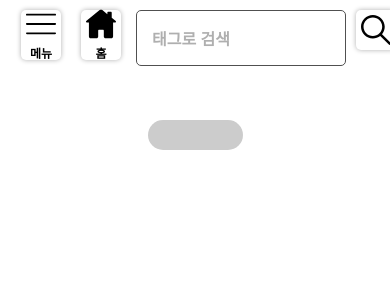
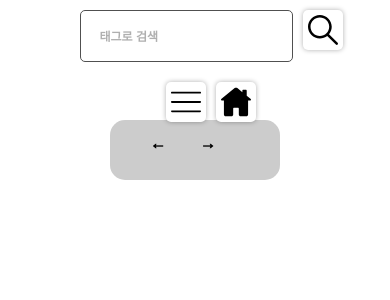
Before and after one commit to p-sw/Hana, a Django app: page /app/ in a window 390 px wide. Shown: the top 300 px of the page. Run offline with Django 4.2, Linux system fonts and the light colour scheme; the visitor is signed in with stand-in values (Sample User, id 1); data that the repository does not hold is empty; style sheets or scripts are compiled from the project's sources; some libraries are stand-ins or nearby versions; some web fonts are replaced.

Commit message:
Applied responsive

```diff
--- a/main/static/main/css/galleryblock.css
+++ b/main/static/main/css/galleryblock.css
@@ -33,6 +33,7 @@ section#gallery article.gallery-block {
 section#gallery article.gallery-block div {
   display: flex;
   flex-direction: row;
+  align-items: center;
   width: 100%;
   height: 100%;
   overflow: hidden;
@@ -45,6 +46,7 @@ section#gallery article.gallery-block div {
 section#gallery article.gallery-block div div.col {
   display: flex;
   flex-direction: column;
+  align-items: flex-start;
   width: 70%;
   height: 100%;
   margin-left: 20px;
@@ -53,6 +55,7 @@ section#gallery article.gallery-block div div.col {
   section#gallery article.gallery-block div div.col {
     width: 100%;
     margin-left: 0;
+    align-items: center;
   }
 }
 section#gallery article.gallery-block div a.lillie {
@@ -63,11 +66,14 @@ section#gallery article.gallery-block div a.lillie {
 }
 @media (max-width: 600px) {
   section#gallery article.gallery-block div a.lillie {
-    width: 50%;
+    width: 100%;
+    max-height: 300px;
   }
 }
-section#gallery article.gallery-block div a.lillie div, section#gallery article.gallery-block div a.lillie picture {
+section#gallery article.gallery-block div a.lillie div, section#gallery article.gallery-block div a.lillie picture, section#gallery article.gallery-block div a.lillie img {
   margin-left: 0;
+  max-width: 100%;
+  max-height: 300px;
 }
 section#gallery article.gallery-block div h1.lillie {
   font-family: "Pretendard", sans-serif;
@@ -114,6 +120,12 @@ section#gallery article.gallery-block div div[class$=content] {
   font-size: 20px;
   display: flex;
   flex-direction: column;
+  align-items: flex-start;
+}
+@media (max-width: 600px) {
+  section#gallery article.gallery-block div div[class$=content] {
+    align-items: center;
+  }
 }
 section#gallery article.gallery-block div div[class$=content] a:not([href]) {
   cursor: default;
--- a/main/static/main/css/galleryblock.scss
+++ b/main/static/main/css/galleryblock.scss
@@ -37,6 +37,7 @@ section#gallery {
     div {
       display: flex;
       flex-direction: row;
+      align-items: center;
 
       width: 100%;
       height: 100%;
@@ -50,6 +51,7 @@ section#gallery {
       div.col {
         display: flex;
         flex-direction: column;
+        align-items: flex-start;
 
         width: 70%;
         height: 100%;
@@ -60,6 +62,8 @@ section#gallery {
           width: 100%;
 
           margin-left: 0;
+
+          align-items: center;
         }
       }
 
@@ -70,13 +74,16 @@ section#gallery {
         height: 100%;
 
         @media (max-width: 600px) {
-          width: 50%;
+          width: 100%;
+          max-height: 300px;
         }
 
         background-color: #000;
 
-        div,picture {
+        div,picture,img {
           margin-left: 0;
+          max-width: 100%;
+          max-height: 300px;
         }
       }
 
@@ -143,6 +150,11 @@ section#gallery {
 
         display: flex;
         flex-direction: column;
+        align-items: flex-start;
+
+        @media (max-width: 600px) {
+          align-items: center;
+        }
 
         a:not([href]) {
           cursor: default;
--- a/main/static/main/css/nav.css
+++ b/main/static/main/css/nav.css
@@ -11,6 +11,12 @@ section.toolbar {
   position: fixed;
   top: 0;
 }
+@media (max-width: 400px) {
+  section.toolbar {
+    flex-direction: column-reverse;
+    align-items: center;
+  }
+}
 section.toolbar nav {
   display: flex;
   flex-direction: column;
@@ -18,6 +24,11 @@ section.toolbar nav {
   align-items: flex-start;
   gap: 20px;
   padding: 10px 5px;
+}
+@media (max-width: 400px) {
+  section.toolbar nav {
+    gap: 10px;
+  }
 }
 section.toolbar nav button {
   display: flex;
@@ -36,8 +47,14 @@ section.toolbar nav button {
 }
 @media (max-width: 600px) {
   section.toolbar nav button {
+    width: 50px;
+    height: 60px;
+  }
+}
+@media (max-width: 400px) {
+  section.toolbar nav button {
     width: 40px;
-    height: 50px;
+    height: 40px;
   }
 }
 section.toolbar nav button:hover {
@@ -66,6 +83,11 @@ section.toolbar nav button::after {
     opacity: 1;
   }
 }
+@media (max-width: 400px) {
+  section.toolbar nav button::after {
+    display: none;
+  }
+}
 @media (min-width: 600px) {
   section.toolbar nav button::after {
     opacity: 0;
@@ -89,6 +111,11 @@ section.toolbar nav div.control {
   align-items: center;
   gap: 20px;
 }
+@media (max-width: 400px) {
+  section.toolbar nav div.control {
+    gap: 10px;
+  }
+}
 section.toolbar nav div.control button {
   transition: all 0.1s;
 }
@@ -106,10 +133,27 @@ section.toolbar nav div.content {
   align-items: center;
   gap: 20px;
 }
+@media (max-width: 400px) {
+  section.toolbar nav div.content {
+    gap: 10px;
+  }
+}
 section.toolbar nav div.content button {
   width: 40px;
   height: 40px;
   transition: all 0.2s;
+}
+@media (max-width: 600px) {
+  section.toolbar nav div.content button {
+    width: 50px;
+    height: 60px;
+  }
+}
+@media (max-width: 400px) {
+  section.toolbar nav div.content button {
+    width: 40px;
+    height: 40px;
+  }
 }
 section.toolbar nav div.content button:hover {
   transform: scale(1) translateY(-6px) !important;
@@ -137,6 +181,11 @@ section.toolbar div.searchbar {
   justify-content: center;
   align-items: flex-start;
   padding: 10px;
+}
+@media (max-width: 400px) {
+  section.toolbar div.searchbar {
+    width: 100%;
+  }
 }
 section.toolbar div.searchbar div.searchbar-container {
   display: flex;
@@ -246,11 +295,21 @@ section.toolbar div.searchbar div.searchbar-container div.searchbar-input input.
   border-radius: 5px;
   background-color: #fff;
 }
+@media (max-width: 400px) {
+  section.toolbar div.searchbar div.searchbar-container div.searchbar-input input.main-input {
+    min-width: 80%;
+  }
+}
 section.toolbar div.searchbar div.searchbar-container div.searchbar-input input.main-input::placeholder {
   font-family: "Pretendard", sans-serif;
   font-size: 16px;
   font-weight: 600;
   color: rgba(0, 0, 0, 0.3137254902);
+}
+@media (max-width: 400px) {
+  section.toolbar div.searchbar div.searchbar-container div.searchbar-input input.main-input::placeholder {
+    font-size: 12px;
+  }
 }
 section.toolbar div.searchbar div.searchbar-container div.searchbar-input input.main-input:focus {
   outline: none;
@@ -297,6 +356,11 @@ section.toolbar div.searchbar div.searchbar-container div.suggests div.item span
   font-weight: 600;
   color: #000;
 }
+@media (max-width: 400px) {
+  section.toolbar div.searchbar div.searchbar-container div.suggests div.item span {
+    font-size: 12px;
+  }
+}
 section.toolbar div.searchbar button.search {
   display: flex;
   flex-direction: column;
--- a/main/static/main/css/nav.scss
+++ b/main/static/main/css/nav.scss
@@ -3,6 +3,7 @@
 $toolbar-element-length: 2;
 
 $nav-gap: 20px;
+$nav-gap-400: 10px;
 $nav-button-hover-move-px: 6px;
 
 section.toolbar {
@@ -10,6 +11,11 @@ section.toolbar {
   flex-direction: row;
   justify-content: space-between;
   align-items: flex-start;
+
+  @media (max-width: 400px) {
+    flex-direction: column-reverse;
+    align-items: center;
+  }
 
   padding: 0 8px;
 
@@ -27,6 +33,10 @@ section.toolbar {
     justify-content: flex-start;
     align-items: flex-start;
     gap: $nav-gap;
+
+    @media (max-width: 400px) {
+      gap: $nav-gap-400;
+    }
 
     padding: 10px 5px;
 
@@ -49,8 +59,13 @@ section.toolbar {
       box-shadow: 0 0 5px #00000050;
 
       @media (max-width: 600px) {
+        width: 50px;
+        height: 60px;
+      }
+
+      @media (max-width: 400px) {
         width: 40px;
-        height: 50px;
+        height: 40px;
       }
 
       &:hover {
@@ -85,6 +100,10 @@ section.toolbar {
           opacity: 1;
         }
 
+        @media (max-width: 400px) {
+          display: none;
+        }
+
         @media (min-width: 600px) {
           opacity: 0;
 
@@ -111,6 +130,9 @@ section.toolbar {
       justify-content: center;
       align-items: center;
       gap: $nav-gap;
+      @media (max-width: 400px) {
+        gap: $nav-gap-400;
+      }
 
       button {
         transition: all 0.1s;
@@ -134,10 +156,23 @@ section.toolbar {
       align-items: center;
 
       gap: $nav-gap;
+      @media (max-width: 400px) {
+        gap: $nav-gap-400;
+      }
 
       button {
         width: 40px;
         height: 40px;
+
+        @media (max-width: 600px) {
+          width: 50px;
+          height: 60px;
+        }
+
+        @media (max-width: 400px) {
+          width: 40px;
+          height: 40px;
+        }
 
         transition: all 0.2s;
 
@@ -171,6 +206,10 @@ section.toolbar {
     align-items: flex-start;
 
     padding: 10px;
+
+    @media (max-width: 400px) {
+      width: 100%;
+    }
 
     div.searchbar-container {
       display: flex;
@@ -307,9 +346,16 @@ section.toolbar {
           border-radius: 5px;
           background-color: #fff;
 
+          @media (max-width: 400px) {
+            min-width: 80%;
+          }
+
           &::placeholder {
             font-family: "Pretendard", sans-serif;
             font-size: 16px;
+            @media (max-width: 400px) {
+              font-size: 12px;
+            }
             font-weight: 600;
             color: #00000050;
           }
@@ -370,6 +416,9 @@ section.toolbar {
           span {
             font-family: "Pretendard", sans-serif;
             font-size: 16px;
+            @media (max-width: 400px) {
+              font-size: 12px;
+            }
             font-weight: 600;
             color: #000;
           }
--- a/main/static/main/css/page-nav.css
+++ b/main/static/main/css/page-nav.css
@@ -22,6 +22,11 @@ section#page-navigation nav.page-navigator {
   border-radius: 15px;
   transition: 0.1s;
 }
+@media (max-width: 420px) {
+  section#page-navigation nav.page-navigator {
+    gap: 10px;
+  }
+}
 section#page-navigation nav.page-navigator:hover {
   transform: scale(1.05);
   transition: 0.1s;
@@ -36,15 +41,28 @@ section#page-navigation nav.page-navigator a.page-button {
   font-size: 25px;
   font-weight: 700;
 }
+@media (max-width: 420px) {
+  section#page-navigation nav.page-navigator a.page-button {
+    font-size: 20px;
+  }
+}
 section#page-navigation nav.page-navigator a.page-button.current-page {
   color: #2c9f2c;
   text-decoration: underline;
 }
-section#page-navigation nav.page-navigator a.page-prev {
+section#page-navigation nav.page-navigator a.page-prev, section#page-navigation nav.page-navigator a.page-next {
+  height: 30px;
+  width: 40px;
+}
+section#page-navigation nav.page-navigator a.page-prev::before {
   content: "←";
+  height: 30px;
+  font-weight: 1000;
 }
-section#page-navigation nav.page-navigator a.page-next {
+section#page-navigation nav.page-navigator a.page-next::after {
   content: "→";
+  height: 30px;
+  font-weight: 1000;
 }
 section#page-navigation nav.page-navigator a:not(.current-page):hover {
   color: #2c2c9f;
--- a/main/static/main/css/page-nav.scss
+++ b/main/static/main/css/page-nav.scss
@@ -18,6 +18,9 @@ section#page-navigation {
     align-items: center;
 
     gap: 15px;
+    @media (max-width: 420px) {
+      gap: 10px;
+    }
 
     width: fit-content;
     height: fit-content;
@@ -45,6 +48,9 @@ section#page-navigation {
       &.page-button {
         font-family: "Pretendard", sans-serif;
         font-size: 25px;
+        @media (max-width: 420px) {
+          font-size: 20px;
+        }
         font-weight: 700;
 
         &.current-page {
@@ -53,12 +59,21 @@ section#page-navigation {
         }
       }
 
-      &.page-prev {
-        content: "←";
+      &.page-prev,&.page-next {
+        height:30px;
+        width:40px;
       }
 
-      &.page-next {
+      &.page-prev::before {
+        content: "←";
+        height: 30px;
+        font-weight: 1000;
+      }
+
+      &.page-next::after {
         content: "→";
+        height: 30px;
+        font-weight: 1000;
       }
 
       &:not(.current-page):hover {
```
Also changed, not shown: 3 other files.
